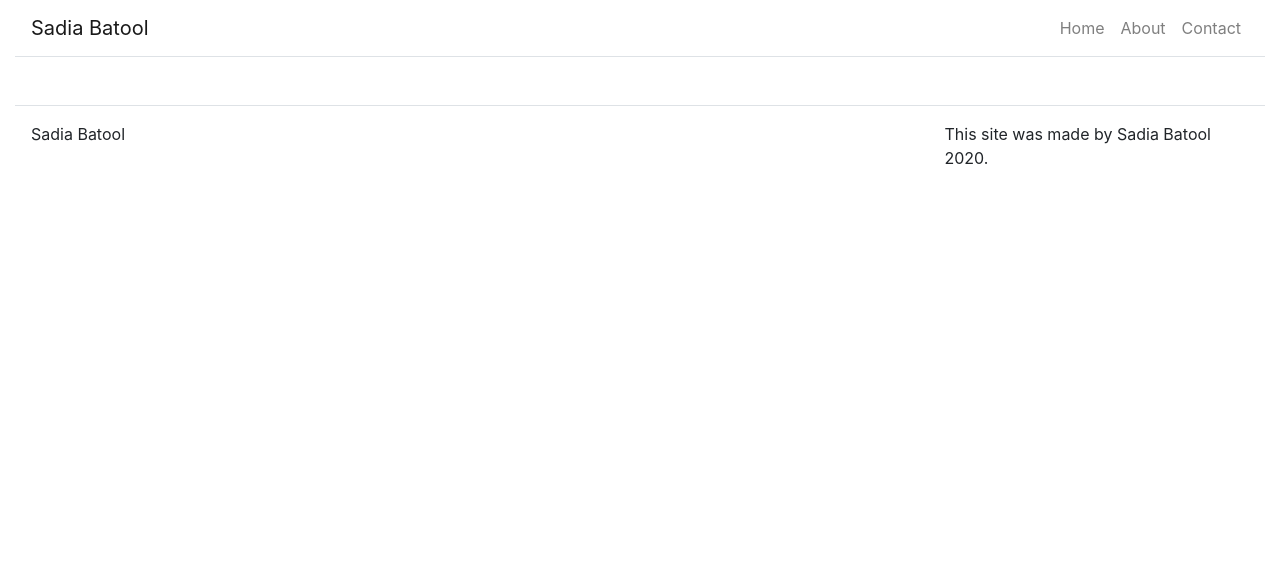
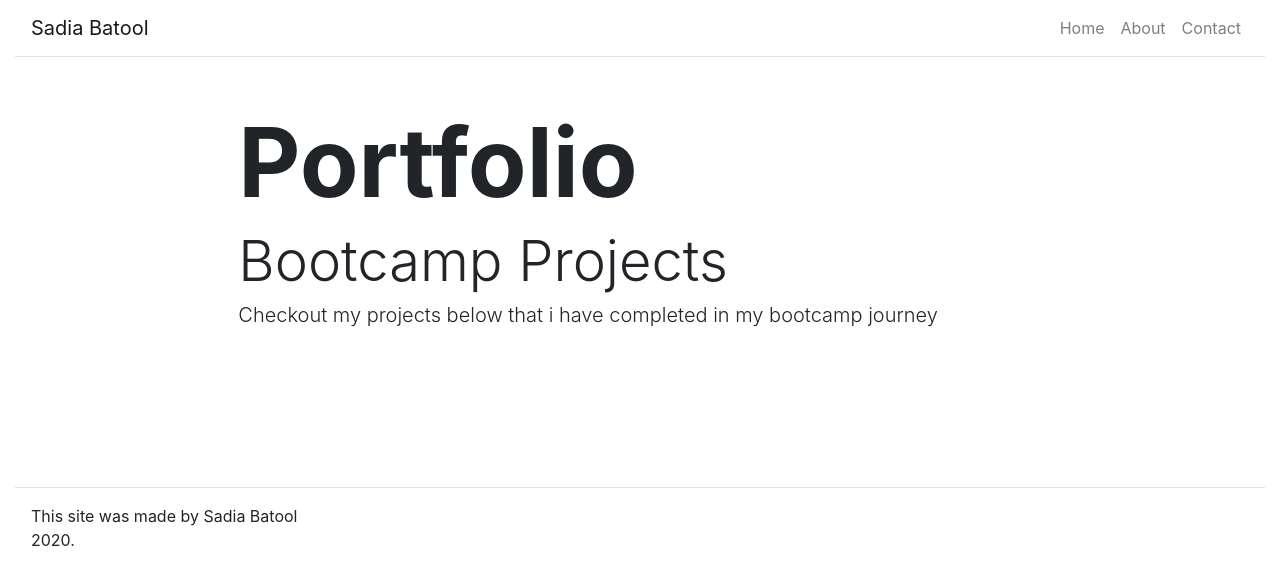
Before and after one commit to sadia110/Final-Portfolio, a React (Create React App) app in the folder my-app/: page / in a window 1280 px wide. Shown: the top 584 px of the page. Built offline with nearby package versions, Linux system fonts and the light colour scheme.

Commit message:
framework for homepage, added componets

```diff
--- a/my-app/package.json
+++ b/my-app/package.json
@@ -6,9 +6,13 @@
     "@testing-library/jest-dom": "^4.2.4",
     "@testing-library/react": "^9.5.0",
     "@testing-library/user-event": "^7.2.1",
+    "bootstrap": "^4.5.0",
     "react": "^16.13.1",
+    "react-bootstrap": "^1.3.0",
     "react-dom": "^16.13.1",
-    "react-scripts": "3.4.1"
+    "react-router-dom": "^5.2.0",
+    "react-scripts": "3.4.1",
+    "save": "^2.4.0"
   },
   "scripts": {
     "start": "react-scripts start",
--- a/my-app/src/App.js
+++ b/my-app/src/App.js
@@ -7,6 +7,9 @@ import Nav from 'react-bootstrap/Nav';
 import './App.css';
 
 import Footer from './components /Footer';
+import HomePage from './pages /HomePage';
+import AboutPage from './pages /AboutPage';
+import ContactPage from './pages /ContactPage';
 
 
 class App extends React.Component {
@@ -49,6 +52,14 @@ render() {
               </Nav>
             </Navbar.Collapse>
           </Navbar>
+          {/* routes for pages  */}
+          <Route path="/" exact render={() => <HomePage title={this.state.home.title} subTitle={this.state.home.subTitle} text={this.state.home.text} />} />
+          <Route path="/about" render={() => <AboutPage title={this.state.about.title} />} />
+          <Route path="/contact" render={() => <ContactPage title={this.state.contact.title} />} />
+
+
+
+
           <Footer />
 
 
--- /dev/null
+++ b/my-app/src/components /Card.js
@@ -0,0 +1,17 @@
+import React from 'react';
+
+import CardInfo from '../components /Cardinfo';
+
+
+function Card(props) {
+
+    return(
+        <div className="d-inline-block g-card" onClick={(e) => props.click(props.item)}>
+            <img className="g-card-image" src={props.item.imgSrc} alt={props.item.imgSrc} />
+            { props.item.selected && <CardInfo title={props.item.title} subTitle={props.item.subTitle} link={props.item.link} /> }
+        </div>
+    );
+
+}
+
+export default Card;
--- /dev/null
+++ b/my-app/src/components /Cardinfo.js
@@ -0,0 +1,18 @@
+import React from 'react';
+import { useSpring, animated } from 'react-spring';
+
+function CardInfo(props) {
+
+    const style = useSpring({opacity: 1, from: {opacity: 0}});
+
+    return(
+        <animated.div className="g-card-info" style={style}>
+            <p className="g-card-title">{props.title}</p>
+            <p className="g-card-sub-title">{props.subTitle}</p>
+            <a href={props.link} target="_blank" rel="noopener noreferrer">View</a>
+        </animated.div>
+    );
+
+}
+
+export default CardInfo;
--- /dev/null
+++ b/my-app/src/components /Carousel.js
@@ -0,0 +1,75 @@
+import React from 'react';
+
+import Card from '../components /Card';
+
+
+import Container from 'react-bootstrap/Container';
+import Row from 'react-bootstrap/Row';
+
+class Carousel extends React.Component {
+
+    constructor(props) {
+        super(props);
+        this.state = {
+            items: [
+                {
+                    id: 0,
+                    title: 'TravMag',
+                    subTitle: 'Project 2',
+                    selected: false
+                },
+                {
+                    id: 1,
+                    title: 'Food Mood & Chill',
+                    subTitle: 'Project 2',
+                    selected: false
+                },
+                {
+                    id: 2,
+                    title: 'Weather App',
+                    subTitle: 'Assignment ',
+                    selected: false
+                },
+            ]
+        }
+    }
+
+
+    handleCardClick = (id, card) => {
+
+        let items = [...this.state.items];
+
+        items[id].selected = items[id].selected ? false : true;
+
+        items.forEach(item => {
+            if(item.id !== id) {
+                item.selected = false;
+            }
+        });
+
+        this.setState({
+            items
+        });
+    }
+
+
+    makeItems = (items) => {
+        return items.map(item => {
+            return <Card item={item} click={(e => this.handleCardClick(item.id, e))} key={item.id} />
+        })
+    }
+
+
+    render() {
+        return(
+            <Container fluid={true}>
+                <Row className="justify-content-around">
+                    {this.makeItems(this.state.items)}
+                </Row>
+            </Container>
+        );
+    }
+
+}
+
+export default Carousel;
--- a/my-app/src/components /Footer.js
+++ b/my-app/src/components /Footer.js
@@ -12,9 +12,7 @@ function Footer() {
         <footer className="mt-5">
             <Container fluid={true}>
                 <Row className="border-top justify-content-between p-3">
-                    <Col className="p-0" md={2} sm={10}>
-                        Sadia Batool
-                    </Col>
+
                     <Col className="p-0 d-flex justify-content-end" sm={3}>
                         This site was made by Sadia Batool 2020.
                     </Col>
--- /dev/null
+++ b/my-app/src/components /Hero.js
@@ -0,0 +1,26 @@
+import React from 'react';
+import Jumbotron from 'react-bootstrap/Jumbotron';
+import Container from 'react-bootstrap/Container';
+import Row from 'react-bootstrap/Row';
+import Col from 'react-bootstrap/Col';
+
+function Hero(props) {
+
+    return(
+        <Jumbotron className="bg-transparent jumbotron-fluid p-0">
+            <Container fluid={true}>
+                <Row className="justify-content-center py-5">
+                    <Col md={8} sm={12}>
+                        { props.title && <h1 className="display-1 font-weight-bolder">{props.title}</h1> }
+                        { props.subTitle && <h3 className="display-4 font-weight-light">{props.subTitle}</h3> }
+                        { props.text && <h3 className="lead font-weight-light">{props.text}</h3> }
+                    </Col>
+                </Row>
+            </Container>
+        </Jumbotron>
+    );
+
+}
+
+
+export default Hero;
--- a/my-app/src/pages /HomePage.js
+++ b/my-app/src/pages /HomePage.js
@@ -1,7 +1,7 @@
 import React from 'react';
 
-import Hero from '../components/Hero';
-import Carousel from '../components/Carousel';
+import Hero from '../components /Hero';
+import Carousel from '../components /Carousel';
 
 function HomePage(props) {
 
```
Also changed, not shown: 1 other file (tests, documents, lock files or other folders).
